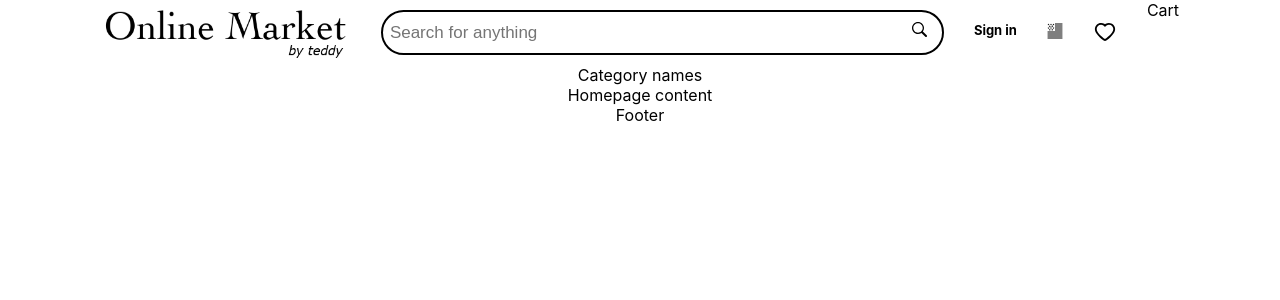
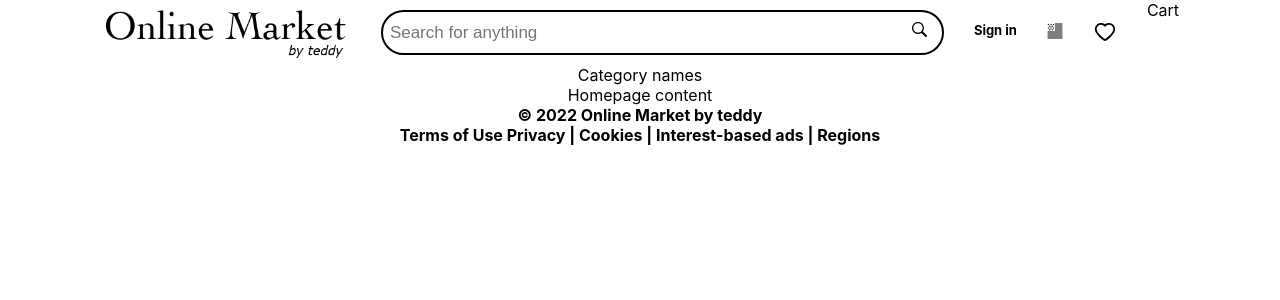
Before and after one commit to TadeQQ/online-item-marketplace, a Next.js app: page / in a window 1280 px wide. Shown: the top 300 px of the page. Built offline with nearby package versions, Linux system fonts and the light colour scheme.

Commit message:
add Footer to BaseLayout

```diff
--- a/components/Layout/BaseLayout.tsx
+++ b/components/Layout/BaseLayout.tsx
@@ -3,6 +3,7 @@ import { Root } from "./Baselayout.styled";
 import Navbar from "../Navbar/Navbar";
 import Search from "../Search/Search";
 import SelectCategory from "../SelectCategory/SelectCategory";
+import Footer from "../Footer/Footer";
 interface BaseLayoutProps {
   children: React.ReactNode;
 }
@@ -19,7 +20,7 @@ const BaseLayout = ({ children }: BaseLayoutProps) => {
       </div>
 
       <div>{children}</div>
-      <footer>Footer</footer>
+      <Footer />
     </Root>
   );
 };
```
